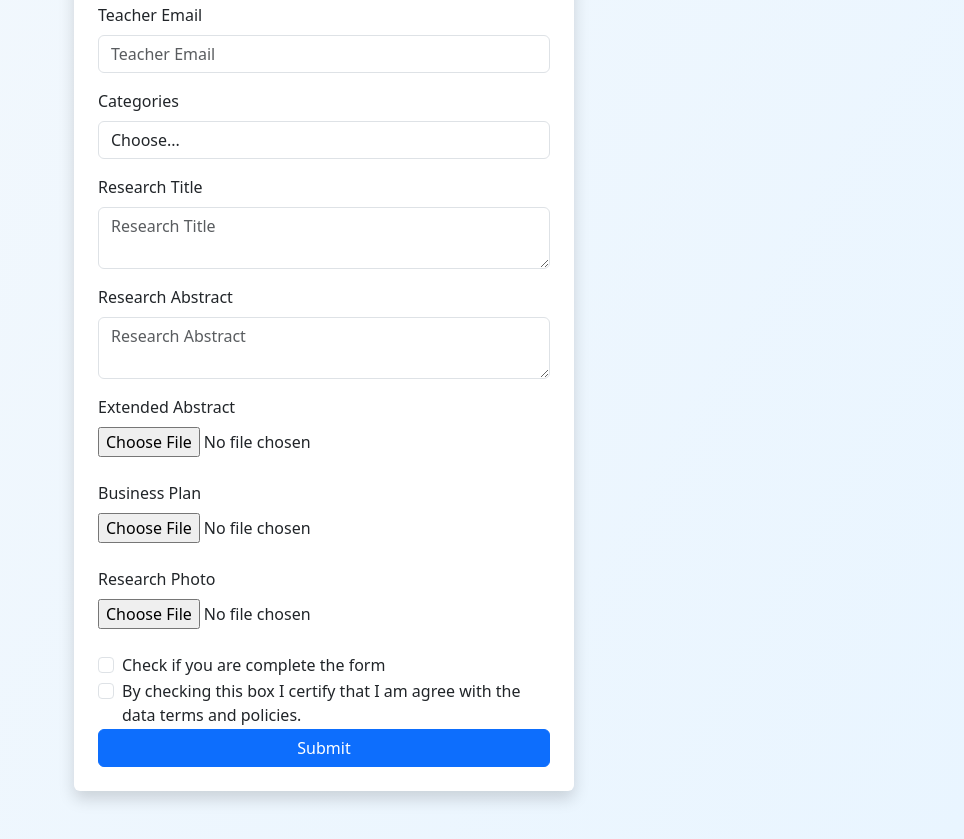
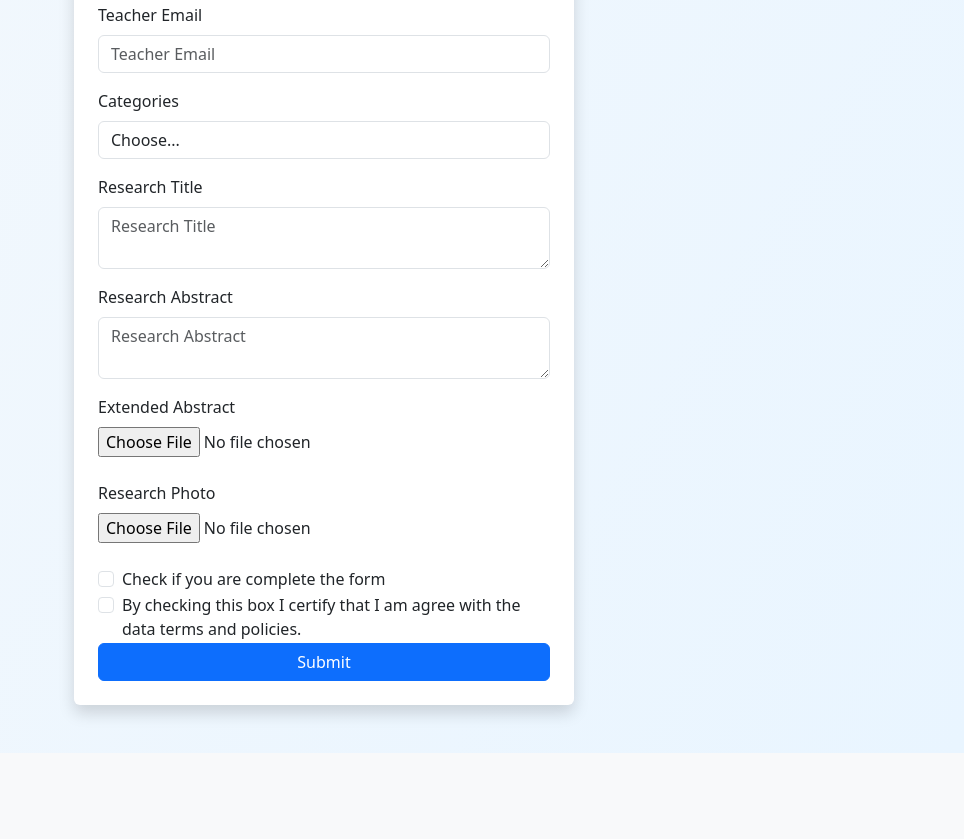
Before and after one commit to redheet/form-citainovasi, a plain HTML site: page index.html in a window 1280 px wide. Shown: the part 946-1785 px from the top of the page, without its empty margins (316-1280 px from the left). After the commit the page ends 1699 px from the top, so only its background shows below. Drawn offline with nearby package versions, Linux system fonts and the light colour scheme; some packages are replaced by stand-ins of ours; a script that the page names is missing.

Commit message:
update 19/08/25

```diff
--- a/index.html
+++ b/index.html
@@ -241,7 +241,7 @@
           </div>
 
           <!-- tambahan upload file  -->
-          <div class="form-group mt-4">
+          <!-- <div class="form-group mt-4">
             <label for="media_2" class="form-check-label mb-2"
               >Business Plan</label
             >
@@ -251,7 +251,7 @@
               name="media_2"
               id="media_2"
             />
-          </div>
+          </div> -->
           <div class="form-group mt-4">
             <label for="media_3" class="form-check-label mb-2"
               >Research Photo</label
```
